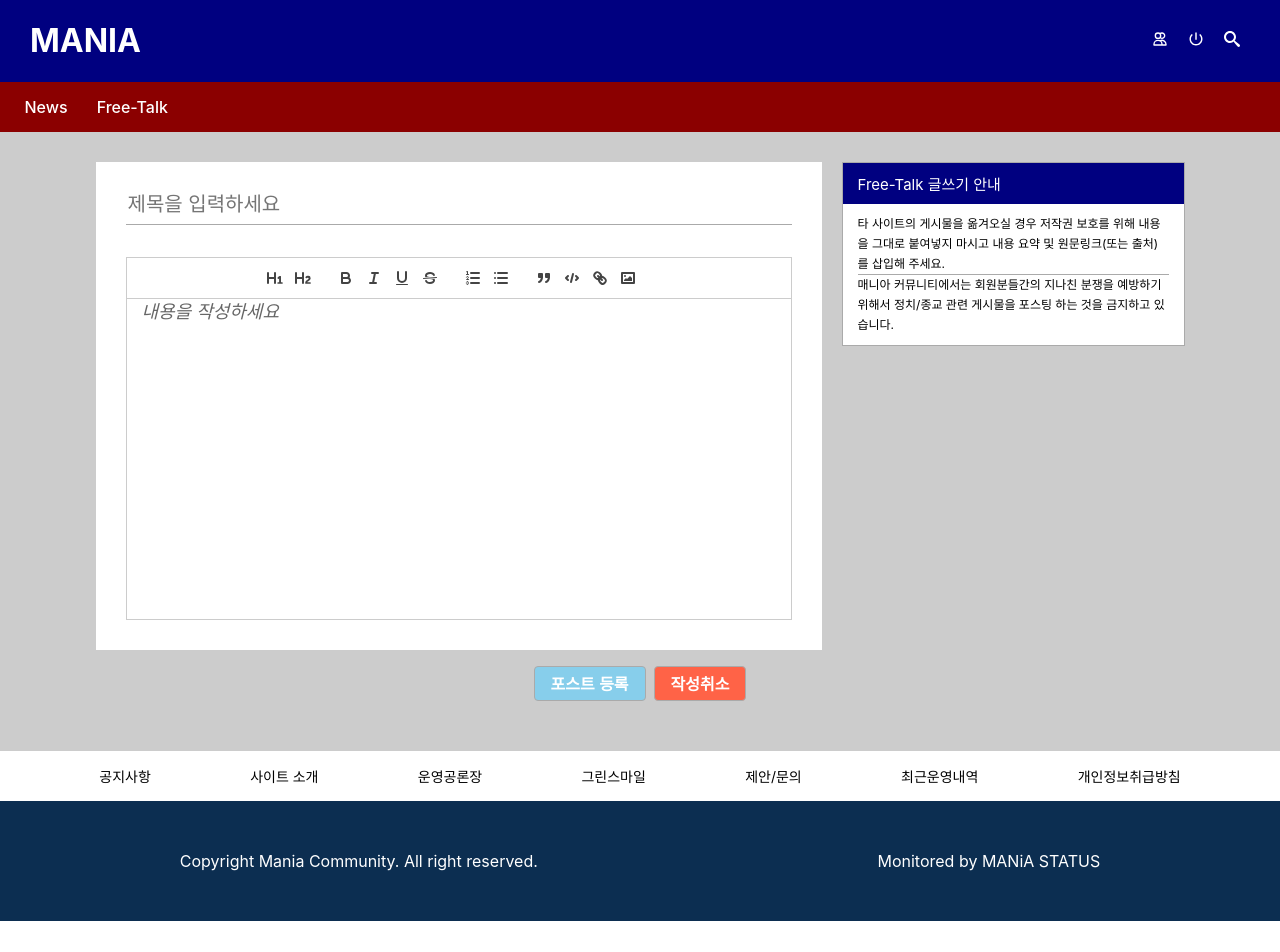
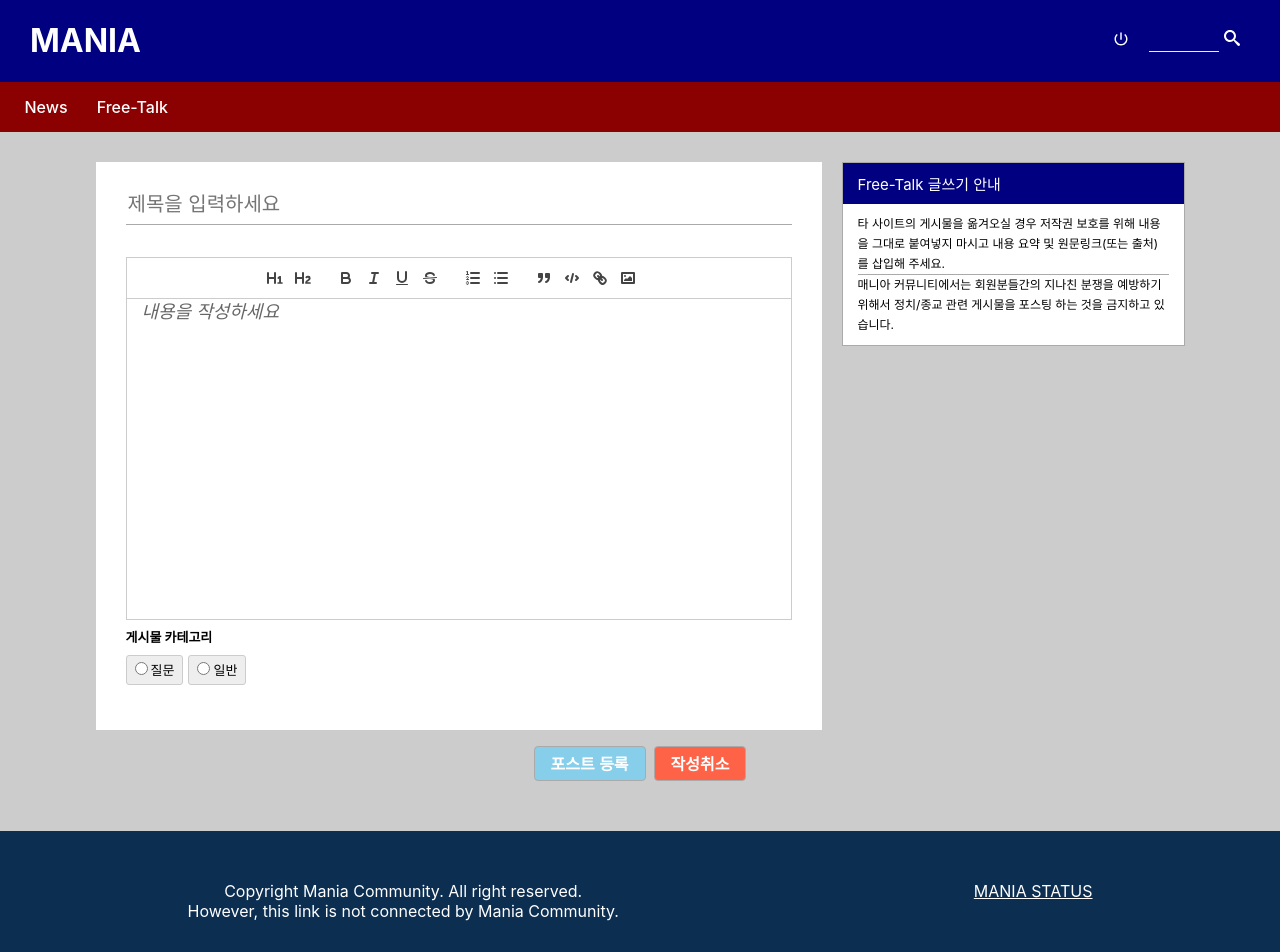
Before and after one commit to do-mandoo/k-mania, a React (Create React App) app: page /write in a window 1280 px wide. Shown: the top 952 px of the page. Before the commit the page ends 921 px from the top, so only its background shows below. Built offline with nearby package versions, Linux system fonts and the light colour scheme.

Commit message:
detail수정

```diff
--- a/package.json
+++ b/package.json
@@ -7,11 +7,13 @@
     "@testing-library/react": "^11.1.0",
     "@testing-library/user-event": "^12.1.10",
     "axios": "^0.21.1",
+    "disqus-react": "^1.1.2",
     "immer": "^9.0.5",
     "quill": "^1.3.7",
     "react": "^17.0.2",
     "react-dom": "^17.0.2",
     "react-icons": "^4.2.0",
+    "react-quill": "^1.3.5",
     "react-redux": "^7.2.4",
     "react-router-dom": "^5.2.1",
     "react-scripts": "4.0.3",
--- /dev/null
+++ b/src/components/Write/Category.js
@@ -0,0 +1,58 @@
+import React from 'react';
+import styled from 'styled-components';
+
+const CategoryWrapper = styled.div`
+  margin-bottom: 10px;
+  width: 100%;
+  font-size: 13px;
+  .categoryLeft {
+    line-height: 35px;
+    text-align: left;
+    font-weight: 700;
+  }
+  .categoryRight {
+    display: flex;
+    div {
+      padding: 3px 8px 7px 3px;
+      background-color: #eee;
+      border-radius: 3px;
+      line-height: 100%;
+      margin-bottom: 5px;
+      margin-right: 5px;
+      cursor: pointer;
+      border: 1px solid #ccc;
+      :hover {
+        background-color: #efefef;
+      }
+    }
+    label {
+      cursor: pointer;
+      :hover {
+        background-color: #efefef;
+      }
+    }
+    /* input[type='radio'] {
+      cursor: default;
+    } */
+  }
+`;
+
+const Category = () => {
+  return (
+    <CategoryWrapper>
+      <div className='categoryLeft'>게시물 카테고리</div>
+      <div className='categoryRight'>
+        <div>
+          <input type='radio' id='Que' required='required' value='질문' />
+          <label htmlFor='Que'>질문</label>
+        </div>
+        <div>
+          <input type='radio' id='Nomal' required='required' value='일반' />
+          <label htmlFor='Nomal'>일반</label>
+        </div>
+      </div>
+    </CategoryWrapper>
+  );
+};
+
+export default Category;
--- a/src/components/Write/Editor.js
+++ b/src/components/Write/Editor.js
@@ -2,6 +2,7 @@ import React, { useEffect, useRef } from 'react';
 import Quill from 'quill';
 import 'quill/dist/quill.snow.css';
 import styled from 'styled-components';
+import Category from './Category';
 
 const EditorWrapper = styled.div`
   padding: 30px;
@@ -49,11 +50,13 @@ const Editor = () => {
   }, []);
 
   return (
+    // <></>
     <EditorWrapper>
       <input className='titleInput' placeholder='제목을 입력하세요' />
       <div className='quillWrapper'>
         <div ref={quillElement} />
       </div>
+      <Category />
     </EditorWrapper>
   );
 };
--- a/src/components/Write/WriteSidebar.js
+++ b/src/components/Write/WriteSidebar.js
@@ -20,17 +20,7 @@ const WriteSideWrapper = styled.div`
     padding: 10px 15px;
     line-height: 20px;
   }
-  .sideBoxScroll {
-    max-height: 227px;
-    overflow: auto;
-  }
-  .sideBoxScroll > div {
-    text-align: left;
-    padding: 5px 10px;
-    border-top: 1px solid #ddd;
-    font-weight: 500;
-    font-size: 14px;
-  }
+
   .notice1 {
     border-bottom: 1px solid #aaa;
   }
--- a/src/components/common/Footer.js
+++ b/src/components/common/Footer.js
@@ -1,4 +1,5 @@
 import React from 'react';
+import { Link } from 'react-router-dom';
 import styled from 'styled-components';
 
 const FooterWrapper = styled.div`
@@ -19,12 +20,26 @@ const FooterWrapper = styled.div`
     display: flex;
     justify-content: space-around;
   }
+  .email {
+    cursor: pointer;
+    :hover {
+      text-decoration: underline;
+      color: #aaa;
+    }
+  }
+  .logo {
+    text-decoration: underline;
+    cursor: pointer;
+    :hover {
+      color: #aaa;
+    }
+  }
 `;
 
 const Footer = () => {
   return (
     <FooterWrapper>
-      <div className='footer footertop'>
+      {/* <div className='footer footertop'>
         <div>공지사항</div>
         <div>사이트 소개</div>
         <div>운영공론장</div>
@@ -32,10 +47,24 @@ const Footer = () => {
         <div>제안/문의</div>
         <div>최근운영내역</div>
         <div>개인정보취급방침</div>
-      </div>
+      </div> */}
       <div className='footer footerbottom'>
-        <div>Copyright Mania Community. All right reserved.</div>
-        <div>Monitored by MANiA STATUS</div>
+        <div className='email'>
+          <Link
+            to='#'
+            onClick={e => {
+              window.location = 'mailto:no-reply@example.com';
+              e.preventDefault();
+            }}
+          >
+            Copyright Mania Community. All right reserved.
+            <br />
+            However, this link is not connected by Mania Community.
+          </Link>
+        </div>
+        <div className='logo'>
+          <Link to='/'>MANIA STATUS</Link>
+        </div>
       </div>
     </FooterWrapper>
   );
--- a/src/components/common/Header.js
+++ b/src/components/common/Header.js
@@ -26,6 +26,19 @@ const Wrapper = styled.div`
   .searchBtn {
     cursor: pointer;
   }
+  .powerBtn {
+  }
+  .searchInput {
+    width: 70px;
+    margin-right: 5px;
+    border: 0;
+    border-bottom: 1px solid #eee;
+    background: 0 0;
+    height: 13px;
+    line-height: 13px;
+    padding: 9px 0;
+    color: #fff;
+  }
 `;
 
 const Header = () => {
@@ -37,13 +50,14 @@ const Header = () => {
         </Link>
       </h1>
       <div className='right'>
-        <div className='loginUsersBtn'>
+        {/* <div className='loginUsersBtn'>
           <HiOutlineUsers />
-        </div>
+        </div> */}
         <div className='powerBtn'>
           <IoMdPower />
         </div>
         <div className='searchBtn'>
+          <input type='search' className='searchInput' />
           <ImSearch />
         </div>
       </div>
--- a/src/components/freetalk/FreeTalk.js
+++ b/src/components/freetalk/FreeTalk.js
@@ -31,6 +31,12 @@ const Wrapper = styled.div`
     background-color: #fff;
     border: 1px solid #aaa;
     flex: 2;
+    position: relative;
+  }
+  .rightBtn {
+    position: absolute;
+    bottom: -30px;
+    right: 0;
   }
   .freetalkLeft {
     flex: 1;
@@ -46,11 +52,15 @@ const FreeTalk = () => {
         </div>
         <div className='freetalkBoard'>
           <div className='freetalkRight'>
-            <FreeTalkMain />
+            <div className='rightItems'>
+              <FreeTalkMain />
+            </div>
+            <div className='rightBtn'>
+              <button className='writeBtn'>
+                <Link to='write'>글쓰기</Link>
+              </button>
+            </div>
           </div>
-          <button className='writeBtn'>
-            <Link to='write'>글쓰기</Link>
-          </button>
           <div className='freetalkLeft'>
             <FreeTalkSidebar />
           </div>
--- a/src/components/freetalk/FreeTalkSidebar.js
+++ b/src/components/freetalk/FreeTalkSidebar.js
@@ -58,6 +58,9 @@ const FreeTalkSidebar = () => {
           <div className='viewQuestion'>
             <button>질문</button>
           </div>
+          <div className='viewNomal'>
+            <button>일반</button>
+          </div>
         </div>
       </div>
     </SideWrapper>
--- a/src/components/news/News.js
+++ b/src/components/news/News.js
@@ -36,6 +36,12 @@ const Wrapper = styled.div`
     border: 1px solid #aaa;
     background-color: #fff;
     flex: 2;
+    position: relative;
+  }
+  .rightBtn {
+    position: absolute;
+    bottom: -30px;
+    right: 0;
   }
   .boardLeft {
     flex: 1;
@@ -49,23 +55,25 @@ const News = () => {
         <div className='container'>
           <div className='listHeader'>
             <h2>NBA News</h2>
-            <div className='topRight'>
+            {/* <div className='topRight'>
               <div>
                 <BiCalendar />
               </div>
               <div>
                 <BiLink />
               </div>
-            </div>
+            </div> */}
           </div>
           <div className='mainBoard'>
             <div className='boardRight'>
-              <NewsMain />
-            </div>
-            <div>
-              <button className='writeBtn'>
-                <Link to='write'>글쓰기</Link>
-              </button>
+              <div className='rightItems'>
+                <NewsMain />
+              </div>
+              <div className='rightBtn'>
+                <button className='writeBtn'>
+                  <Link to='write'>글쓰기</Link>
+                </button>
+              </div>
             </div>
             <div className='boardLeft'>
               <NewsSidebar />
```
Also changed, not shown: 2 other files (tests, documents, lock files or other folders).
